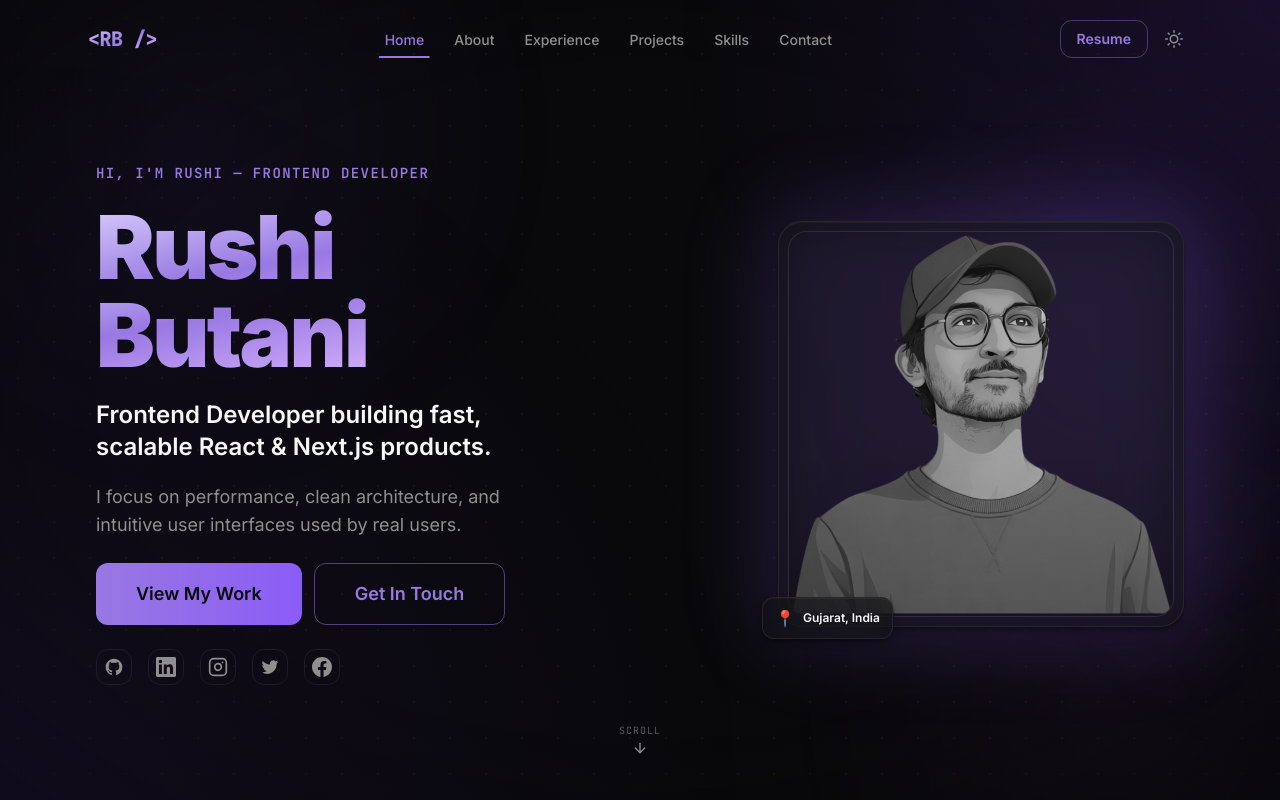
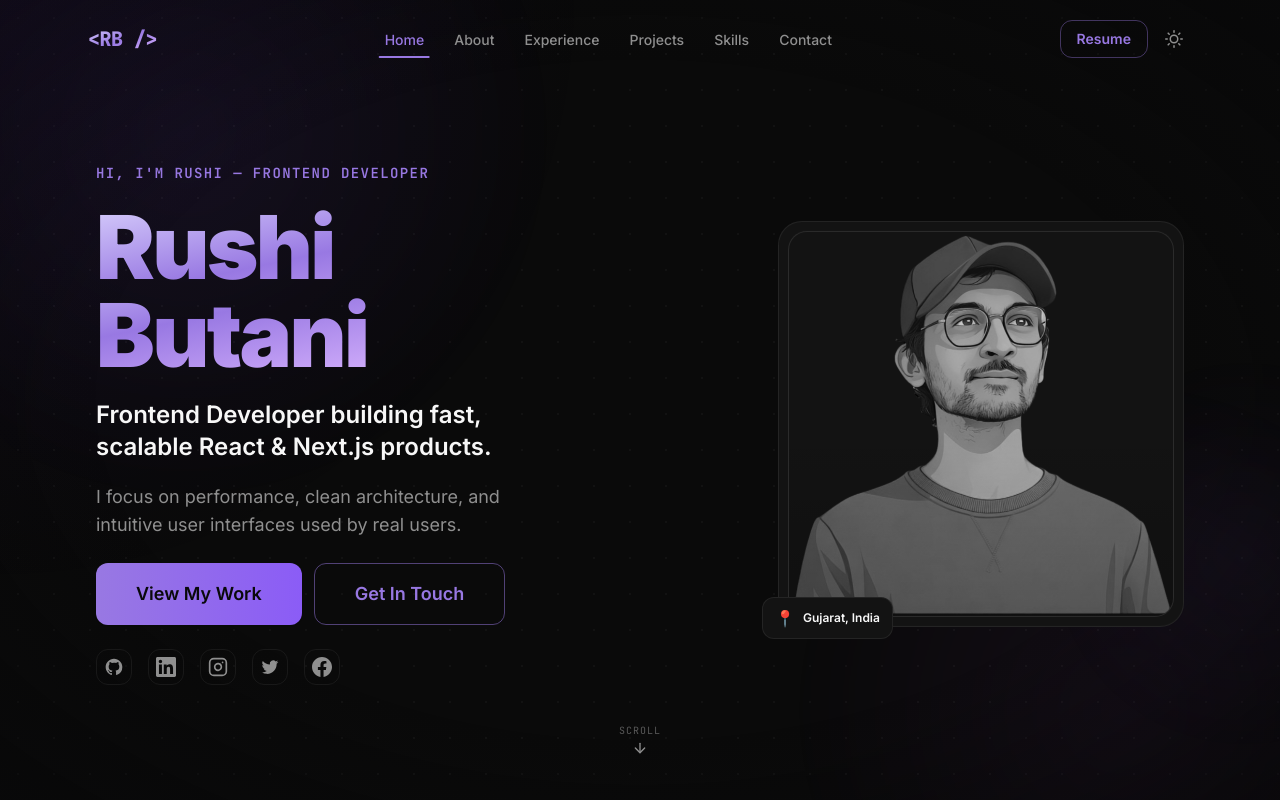
Before and after one commit to rushibutani/rushi-portfolio, a Next.js app: page / in a window 1280 px wide. Shown: the top 800 px of the page. Built offline with nearby package versions, Linux system fonts and the light colour scheme.

Commit message:
Change background colors of all sections

```diff
--- a/src/components/ui/section.tsx
+++ b/src/components/ui/section.tsx
@@ -45,7 +45,11 @@ interface SectionProps {
   children: ReactNode;
   id?: string;
   className?: string;
-  variant?: "default" | "accent";
+  variant?: "default" | "accent" | "subtle" | "surface";
+  /** Adds a 1px #ffffff08 hairline at the very top of the section */
+  topBorder?: boolean;
+  /** Adds a 1px #ffffff06 hairline at the very bottom of the section */
+  bottomBorder?: boolean;
 }
 
 export function Section({
@@ -53,23 +57,50 @@ export function Section({
   id,
   className = "",
   variant = "default",
+  topBorder = false,
+  bottomBorder = false,
 }: SectionProps) {
-  const variants = {
-    default: "",
-    accent: "relative",
-  };
+  const needsRelative = variant !== "default" || topBorder || bottomBorder;
 
   return (
     <section
       id={id}
-      className={`py-28 md:py-32 px-4 md:px-6 ${variants[variant]} ${className}`}
+      className={`py-28 md:py-32 px-4 md:px-6 ${needsRelative ? "relative" : ""} ${className}`}
     >
+      {/* ── Background layer ───────────────────────── */}
       {variant === "accent" && (
         <div
           aria-hidden
-          className="absolute inset-0 -z-10 bg-secondary/25 dark:bg-secondary/15"
+          className="absolute inset-0 -z-10 bg-[#efefef] dark:bg-[#111111]"
         />
       )}
+      {variant === "subtle" && (
+        <div
+          aria-hidden
+          className="absolute inset-0 -z-10 bg-[#f4f4f4] dark:bg-[#0f0f0f]"
+        />
+      )}
+      {variant === "surface" && (
+        <div
+          aria-hidden
+          className="absolute inset-0 -z-10 bg-white dark:bg-[#111111]"
+        />
+      )}
+
+      {/* ── Separator hairlines — theme-aware ──────────── */}
+      {topBorder && (
+        <div
+          aria-hidden
+          className="absolute top-0 inset-x-0 h-px pointer-events-none bg-black/[0.06] dark:bg-white/[0.031]"
+        />
+      )}
+      {bottomBorder && (
+        <div
+          aria-hidden
+          className="absolute bottom-0 inset-x-0 h-px pointer-events-none bg-black/[0.05] dark:bg-white/[0.024]"
+        />
+      )}
+
       <div className="container max-w-6xl mx-auto">{children}</div>
     </section>
   );
--- a/src/components/ui/tech-strip.tsx
+++ b/src/components/ui/tech-strip.tsx
@@ -31,10 +31,7 @@ export default function HeroBadges() {
   const items = [...heroBadges, ...heroBadges];
 
   return (
-    <div
-      className="relative w-full overflow-hidden border-y border-border/35 py-4"
-      style={{ background: "hsl(var(--secondary) / 0.15)" }}
-    >
+    <div className="relative w-full overflow-hidden border-y border-border/30 py-4 bg-secondary/10 dark:bg-transparent dark:border-white/[0.05]">
       {/* Left fade */}
       <div className="pointer-events-none absolute inset-y-0 left-0 w-20 z-10 bg-gradient-to-r from-background to-transparent" />
       {/* Right fade */}
--- a/src/sections/contact.tsx
+++ b/src/sections/contact.tsx
@@ -5,17 +5,30 @@ import { Mail, MapPin } from "@/components/ui/icons";
 
 export default function Contact() {
   return (
-    <Section id="contact" className="relative overflow-hidden">
-      {/* Decorative background orb — purely decorative, no animation needed */}
+    <Section id="contact" className="relative">
+      {/* ── Stage-light glow — centered behind headline ─────────────── */}
+      {/* Light: 4% opacity so it reads as a gentle brand tint on #fafafa  */}
+      {/* Dark:  10% opacity for the prescribed stage-light effect         */}
       <div
         aria-hidden
-        className="absolute inset-0 -z-10 flex items-end justify-start pointer-events-none overflow-hidden opacity-0 dark:opacity-100"
-      >
-        <div
-          className="w-[500px] h-[500px] rounded-full blur-3xl opacity-[0.05] translate-x-[-20%] translate-y-[30%]"
-          style={{ background: "hsl(var(--primary))" }}
-        />
-      </div>
+        className="pointer-events-none absolute top-0 left-1/2 -translate-x-1/2 -z-10"
+        style={{
+          width: "800px",
+          height: "800px",
+          background:
+            "radial-gradient(circle at center top, rgba(124, 58, 237, 0.04) 0%, transparent 65%)",
+        }}
+      />
+      <div
+        aria-hidden
+        className="pointer-events-none absolute top-0 left-1/2 -translate-x-1/2 -z-10 hidden dark:block"
+        style={{
+          width: "800px",
+          height: "800px",
+          background:
+            "radial-gradient(circle at center top, rgba(124, 58, 237, 0.06) 0%, transparent 65%)",
+        }}
+      />
 
       <div className="grid lg:grid-cols-2 gap-14 lg:gap-20 items-start">
         {/* ── Left: Info — slides in from left ─────────────────────────── */}
--- a/src/sections/experience.tsx
+++ b/src/sections/experience.tsx
@@ -3,7 +3,16 @@ import { Section, SectionReveal } from "@/components/ui";
 
 export default function Experience() {
   return (
-    <Section id="experience" variant="accent">
+    <Section id="experience" variant="subtle" topBorder>
+      {/* Dead-subtle depth gradient in dark mode — darker at top, barely lighter at bottom */}
+      <div
+        aria-hidden
+        className="absolute inset-0 -z-[5] hidden dark:block pointer-events-none"
+        style={{
+          background: "linear-gradient(to bottom, #090909 0%, #0f0f0f 100%)",
+        }}
+      />
+
       {/* Section header reveals first */}
       <SectionReveal delay={0}>
         <div className="mb-16">
--- a/src/sections/hero.tsx
+++ b/src/sections/hero.tsx
@@ -10,23 +10,15 @@ export default function Hero() {
       id="hero"
       className="relative min-h-screen flex flex-col justify-center px-4 md:px-6 pt-28 pb-16 overflow-hidden"
     >
-      {/* ── Radial gradient background wash ─────────── */}
+      {/* ── Single brand glow — top-left, behind the name only ───── */}
       <div
         aria-hidden
-        className="pointer-events-none absolute inset-0 -z-10"
+        className="pointer-events-none absolute top-0 left-0 -z-10"
         style={{
+          width: "600px",
+          height: "600px",
           background:
-            "radial-gradient(circle at top right, rgba(124, 58, 237, 0.15), transparent 40%), radial-gradient(circle at bottom left, rgba(124, 58, 237, 0.08), transparent 50%)",
-        }}
-      />
-
-      {/* Decorative accent orb behind the profile card */}
-      <div
-        aria-hidden
-        className="pointer-events-none absolute right-[-8%] top-[8%] w-[560px] h-[560px] rounded-full opacity-20 dark:opacity-15 blur-3xl"
-        style={{
-          background:
-            "radial-gradient(circle, hsl(258 78% 65%), transparent 65%)",
+            "radial-gradient(circle at top left, rgba(124, 58, 237, 0.06) 0%, transparent 70%)",
         }}
       />
 
@@ -73,13 +65,6 @@ export default function Hero() {
           {/* ── Right: Profile Glass Card ──────────────── */}
           <div className="order-1 lg:order-2 flex justify-center lg:justify-end">
             <div className="animate-fade-from-left relative">
-              {/* Glow ring */}
-              <div
-                aria-hidden
-                className="absolute inset-[-2px] rounded-3xl blur-2xl opacity-25 dark:opacity-20 scale-[1.06]"
-                style={{ background: "hsl(258 78% 65%)" }}
-              />
-
               {/* Glass card wrapper */}
               <div className="relative glass-card p-2.5 rounded-3xl animate-float">
                 {/* Inner highlight ring */}
--- a/src/sections/projects.tsx
+++ b/src/sections/projects.tsx
@@ -7,7 +7,7 @@ export default function Projects() {
   const [featured, ...rest] = projects;
 
   return (
-    <Section id="projects">
+    <Section id="projects" topBorder bottomBorder>
       {/* Section header */}
       <SectionReveal delay={0}>
         <div className="mb-14">
--- a/src/sections/skills.tsx
+++ b/src/sections/skills.tsx
@@ -52,7 +52,7 @@ export default function Skills() {
   ];
 
   return (
-    <Section id="skills" variant="accent">
+    <Section id="skills" variant="surface" topBorder>
       {/* Section header */}
       <SectionReveal delay={0}>
         <div className="mb-14">
--- a/src/styles/globals.css
+++ b/src/styles/globals.css
@@ -6,8 +6,8 @@
 
 @layer base {
   :root {
-    /* Light Mode — Clean Neutral + Violet Accent */
-    --background: 0 0% 99%;
+    /* Light Mode — True neutral 3-tone system (#fafafa base) */
+    --background: 0 0% 98.2%;
     --foreground: 0 0% 7%;
 
     --card: 0 0% 100%;
@@ -19,10 +19,10 @@
     --primary: 258 78% 56%;
     --primary-foreground: 0 0% 100%;
 
-    --secondary: 240 5% 96%;
+    --secondary: 0 0% 95.3%;
     --secondary-foreground: 0 0% 7%;
 
-    --muted: 240 5% 96%;
+    --muted: 0 0% 95.3%;
     --muted-foreground: 0 0% 44%;
 
     --accent: 258 78% 56%;
@@ -31,8 +31,8 @@
     --destructive: 0 84% 60%;
     --destructive-foreground: 0 0% 100%;
 
-    --border: 240 5% 88%;
-    --input: 240 5% 88%;
+    --border: 0 0% 89%;
+    --input: 0 0% 89%;
     --ring: 258 78% 56%;
 
     --radius: 0.875rem;
@@ -53,23 +53,23 @@
   }
 
   .dark {
-    /* Dark Mode — Slightly warm dark + Violet Accent */
-    --background: 240 8% 4%;
+    /* Dark Mode — True near-black neutral system (#0a0a0a base) */
+    --background: 0 0% 3.9%;
     --foreground: 0 0% 97%;
 
-    --card: 240 6% 7.5%;
+    --card: 0 0% 6.7%;
     --card-foreground: 0 0% 97%;
 
-    --popover: 240 6% 7.5%;
+    --popover: 0 0% 6.7%;
     --popover-foreground: 0 0% 97%;
 
     --primary: 258 65% 68%;
     --primary-foreground: 240 8% 4%;
 
-    --secondary: 240 5% 12%;
+    --secondary: 0 0% 9%;
     --secondary-foreground: 0 0% 97%;
 
-    --muted: 240 5% 12%;
+    --muted: 0 0% 9%;
     --muted-foreground: 0 0% 56%;
 
     --accent: 258 65% 68%;
@@ -78,8 +78,8 @@
     --destructive: 0 62% 30%;
     --destructive-foreground: 0 0% 97%;
 
-    --border: 240 4% 17%;
-    --input: 240 4% 17%;
+    --border: 0 0% 14%;
+    --input: 0 0% 14%;
     --ring: 258 65% 68%;
 
     --shadow-xs: 0 1px 2px 0 hsla(0, 0%, 0%, 0.5);
@@ -185,11 +185,11 @@
   }
 
   .dark .glass-card {
-    background: hsl(var(--card) / 0.65);
-    border-color: hsl(var(--border) / 0.9);
-    box-shadow:
-      var(--shadow-card),
-      inset 0 1px 0 hsl(0 0% 100% / 0.04);
+    background: #131313;
+    border-color: rgba(255, 255, 255, 0.07);
+    backdrop-filter: none;
+    -webkit-backdrop-filter: none;
+    box-shadow: none;
   }
 
   /* ── Text Effects ────────────────────────────────── */
@@ -251,6 +251,21 @@
     transform: translateY(-5px);
     border-color: hsl(var(--primary) / 0.35);
     box-shadow: var(--shadow-xl), var(--shadow-glow);
+  }
+
+  /* Dark mode: flat glass — no drop shadows, no glow, no blur */
+  .dark .project-card {
+    background: #141414;
+    border: 1px solid rgba(255, 255, 255, 0.063);
+    backdrop-filter: none;
+    -webkit-backdrop-filter: none;
+    box-shadow: none;
+  }
+
+  .dark .project-card:hover {
+    transform: translateY(-3px);
+    border-color: rgba(124, 58, 237, 0.24);
+    box-shadow: none;
   }
 
   /* ── Timeline ─────────────────────────────────────── */
```
